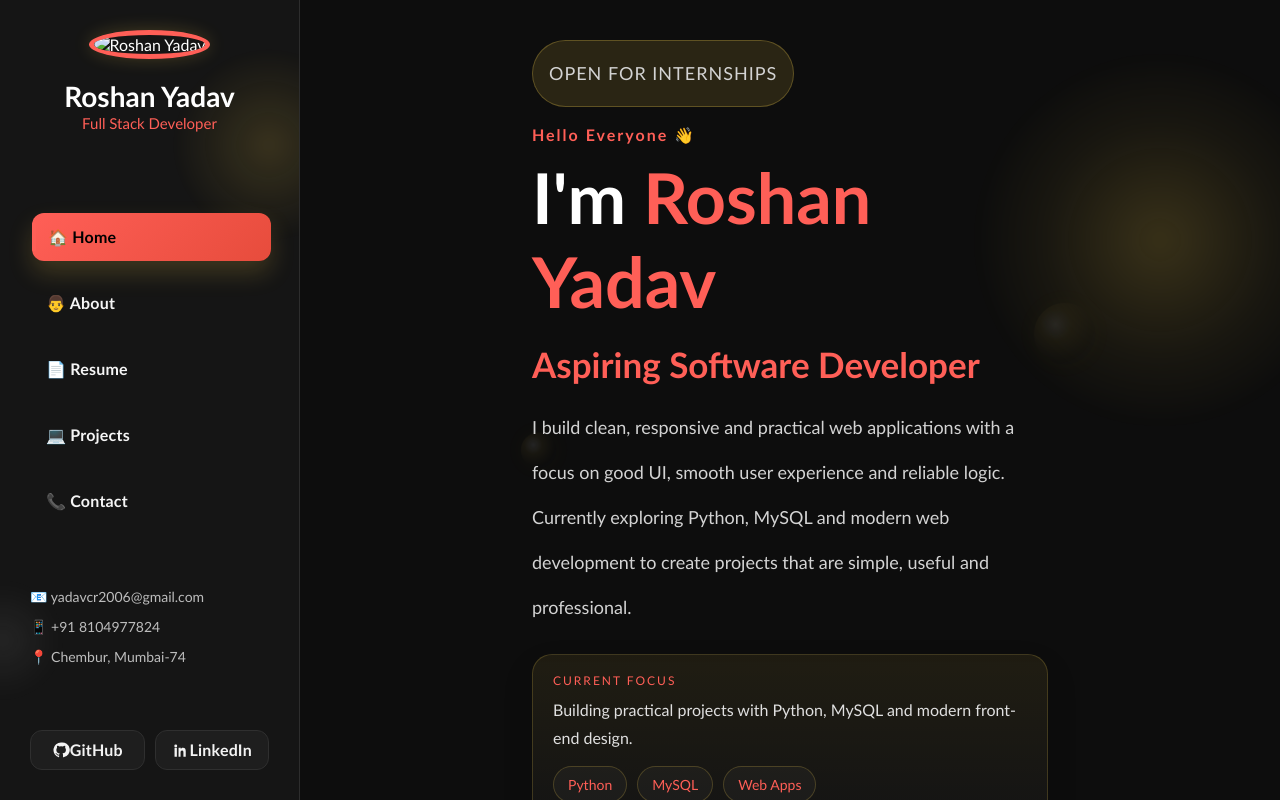
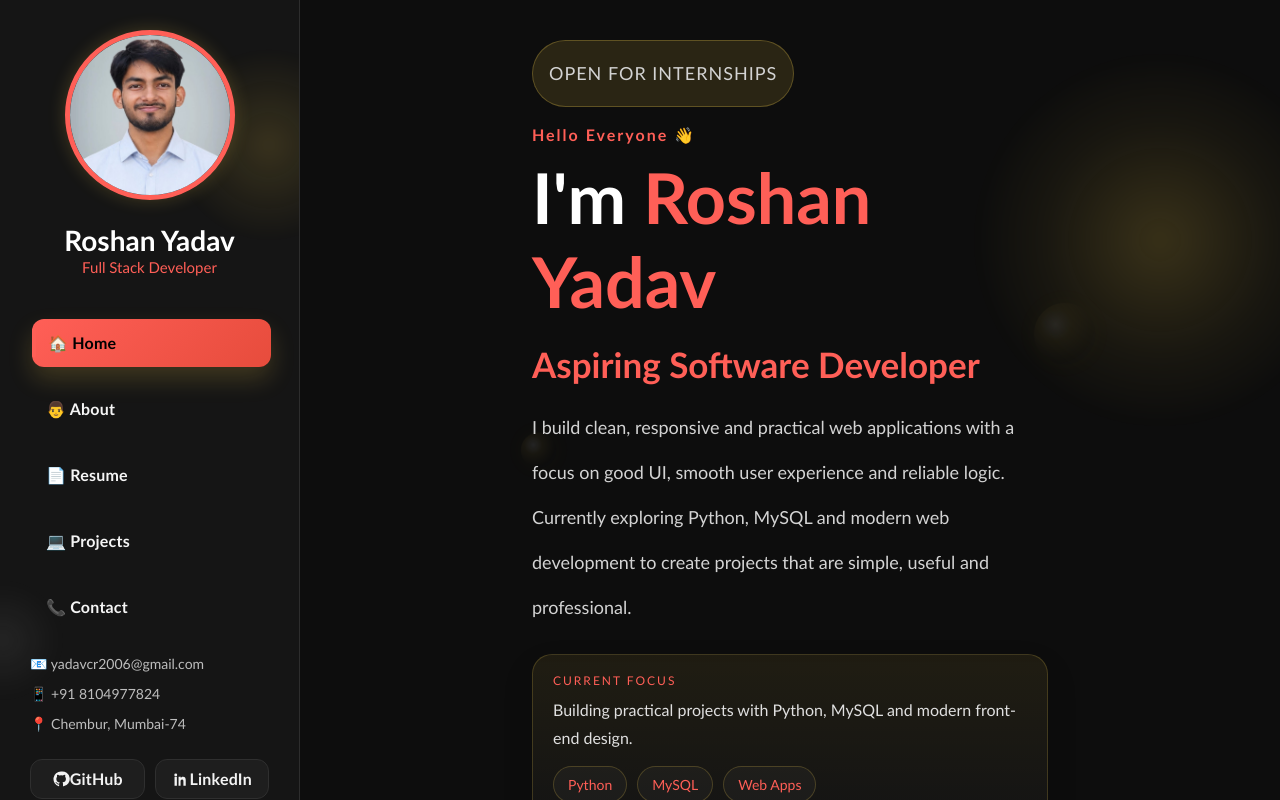
Before and after one commit to roshanyd09/FUTURE_FS_01, a plain HTML site: page index.html in a window 1280 px wide. Drawn offline with Linux system fonts and the light colour scheme.

Commit message:
Update index.html

```diff
--- a/index.html
+++ b/index.html
@@ -21,7 +21,7 @@
 
         <div class="profile">
 
-            <img src="images/profile.jpeg" alt="Roshan Yadav">
+            <img src="profile.jpeg" alt="Roshan Yadav">
 
             <h2>Roshan Yadav</h2>
 
```
